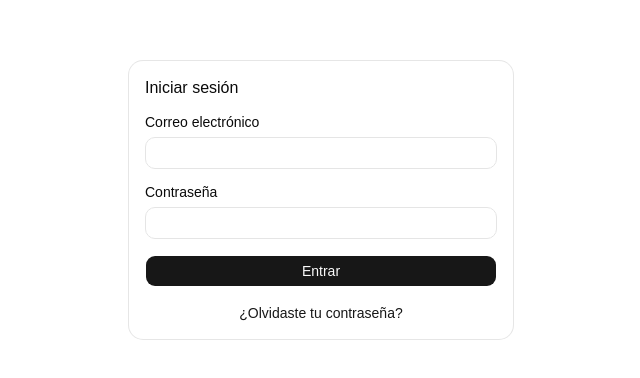
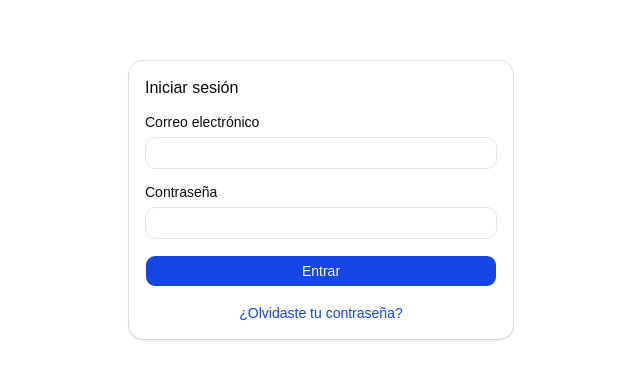
Before and after one commit to dpperalta/esavi-frontend, a React (Vite) app: page /login in a window 1280 px wide. Shown: the part 200-578 px from the top of the page, without its empty margins (319-959 px from the left). Built offline with nearby package versions, Linux system fonts and the light colour scheme; no server answers.

Commit message:
FIX: Colors and design and env

```diff
--- a/references/CONVENTIONS.md
+++ b/references/CONVENTIONS.md
@@ -256,6 +256,23 @@ Toda entidad tiene `appDetails`, así que **toda pantalla de detalle lleva `<Aud
 
 La sección activa se deriva de la ruta. No hay estado aparte que la duplique.
 
+### 10.6 Skills de diseño antes de generar interfaz
+
+**Norma vinculante para el agente, no sólo para el código.** Antes de escribir o modificar cualquier componente visual —una pantalla, un formulario, un diálogo, el layout— se cargan estas skills:
+
+| Skill | Cuándo |
+|---|---|
+| `ui-ux-pro-max` | Al diseñar la pantalla: composición, tipografía, color, patrones de interacción. Antes de escribir JSX. |
+| `ui-styling` | Al implementar con shadcn/ui + Tailwind — el stack decidido de este repositorio (`ARCHITECTURE.md` §2). |
+| `web-design-guidelines` | Al cerrar el componente, como revisión contra las Web Interface Guidelines antes de darlo por terminado — se suma al checklist de §14. |
+
+Condicionalmente, según lo que la pantalla exija:
+
+- **`frontend-design`** — cuando hace falta una decisión estética no cubierta por los tokens ya establecidos (una pantalla nueva de alta visibilidad, no un CRUD más sobre `<ResourceTable>`).
+- **`dataviz`** — cualquier gráfico, panel o visualización de datos. El hito 5 (`ARCHITECTURE.md` §12, "Panel y analítica") lo necesitará.
+
+**Esto no sustituye a `references/CONVENTIONS.md` ni a `ARCHITECTURE.md`.** Las skills informan composición y accesibilidad genéricas; las convenciones de este repositorio —tokens semánticos, cero color literal, i18n obligatorio, las primitivas de §10.4 escritas una sola vez— mandan cuando hay conflicto, igual que dicta la jerarquía de normas de §1.
+
 ---
 
 ## 11. Autorización en el cliente
@@ -307,6 +324,7 @@ npm run check            # build && lint && i18n:check && test
 
 ## 14. Checklist antes de cerrar
 
+- [ ] Se cargaron `ui-ux-pro-max`, `ui-styling` y `web-design-guidelines` antes de generar la interfaz (§10.6).
 - [ ] Los **seis artefactos** están, y las claves i18n en **los tres** idiomas.
 - [ ] El `minLevel` del `NavItem` y el `level` del `<RequireRole>` coinciden con `API-ROUTES.md`.
 - [ ] El código `ESAVI-*` aparece citado donde se consume el endpoint.
--- a/src/app/layout/Topbar.tsx
+++ b/src/app/layout/Topbar.tsx
@@ -3,6 +3,7 @@ import { useTranslation } from 'react-i18next';
 import { useNavigate } from 'react-router-dom';
 import { useCurrentUser, useLogout } from '@/features/auth/api';
 import { ChangePasswordDialog } from '@/features/auth/ChangePasswordDialog';
+import { Badge } from '@/shared/components/ui/badge';
 import { Button } from '@/shared/components/ui/button';
 import {
   DropdownMenu,
@@ -11,6 +12,7 @@ import {
   DropdownMenuTrigger,
 } from '@/shared/components/ui/dropdown-menu';
 import { SidebarTrigger } from '@/shared/components/ui/sidebar';
+import { getEffectiveRoleName } from '@/shared/config/roles';
 import { usePreferencesStore } from '@/shared/stores/preferencesStore';
 import type { Language, Theme } from '@/shared/stores/preferences.types';
 
@@ -72,7 +74,16 @@ export function Topbar() {
             ))}
           </DropdownMenuContent>
         </DropdownMenu>
-        {user && <span className="text-sm text-muted-foreground">{user.displayName}</span>}
+        {user &&
+          (() => {
+            const roleName = getEffectiveRoleName(user.roles);
+            return (
+              <span className="flex items-center gap-2 text-sm text-muted-foreground">
+                {user.displayName}
+                {roleName && <Badge>{roleName}</Badge>}
+              </span>
+            );
+          })()}
         <ChangePasswordDialog />
         <Button
           variant="ghost"
--- a/src/index.css
+++ b/src/index.css
@@ -58,6 +58,9 @@ body {
   --radius-4xl: calc(var(--radius) * 2.6);
 }
 
+/* Primary/accent/sidebar-* use Tailwind v4's blue-700/blue-100 (light) and blue-400/blue-950/
+   blue-300 (dark) oklch values (node_modules/tailwindcss/theme.css) — matches Mantis's default
+   Ant Design blue family. Everything else stays grayscale on purpose. */
 :root {
   --background: oklch(1 0 0);
   --foreground: oklch(0.145 0 0);
@@ -65,18 +68,18 @@ body {
   --card-foreground: oklch(0.145 0 0);
   --popover: oklch(1 0 0);
   --popover-foreground: oklch(0.145 0 0);
-  --primary: oklch(0.205 0 0);
+  --primary: oklch(48.8% 0.243 264.376);
   --primary-foreground: oklch(0.985 0 0);
   --secondary: oklch(0.97 0 0);
   --secondary-foreground: oklch(0.205 0 0);
   --muted: oklch(0.97 0 0);
   --muted-foreground: oklch(0.556 0 0);
-  --accent: oklch(0.97 0 0);
-  --accent-foreground: oklch(0.205 0 0);
+  --accent: oklch(93.2% 0.032 255.585);
+  --accent-foreground: oklch(48.8% 0.243 264.376);
   --destructive: oklch(0.577 0.245 27.325);
   --border: oklch(0.922 0 0);
   --input: oklch(0.922 0 0);
-  --ring: oklch(0.708 0 0);
+  --ring: oklch(48.8% 0.243 264.376);
   --chart-1: oklch(0.87 0 0);
   --chart-2: oklch(0.556 0 0);
   --chart-3: oklch(0.439 0 0);
@@ -85,12 +88,12 @@ body {
   --radius: 0.625rem;
   --sidebar: oklch(0.985 0 0);
   --sidebar-foreground: oklch(0.145 0 0);
-  --sidebar-primary: oklch(0.205 0 0);
+  --sidebar-primary: oklch(48.8% 0.243 264.376);
   --sidebar-primary-foreground: oklch(0.985 0 0);
-  --sidebar-accent: oklch(0.97 0 0);
-  --sidebar-accent-foreground: oklch(0.205 0 0);
+  --sidebar-accent: oklch(93.2% 0.032 255.585);
+  --sidebar-accent-foreground: oklch(48.8% 0.243 264.376);
   --sidebar-border: oklch(0.922 0 0);
-  --sidebar-ring: oklch(0.708 0 0);
+  --sidebar-ring: oklch(48.8% 0.243 264.376);
 }
 
 [data-theme='dark'] {
@@ -100,18 +103,18 @@ body {
   --card-foreground: oklch(0.985 0 0);
   --popover: oklch(0.205 0 0);
   --popover-foreground: oklch(0.985 0 0);
-  --primary: oklch(0.922 0 0);
+  --primary: oklch(70.7% 0.165 254.624);
   --primary-foreground: oklch(0.205 0 0);
   --secondary: oklch(0.269 0 0);
   --secondary-foreground: oklch(0.985 0 0);
   --muted: oklch(0.269 0 0);
   --muted-foreground: oklch(0.708 0 0);
-  --accent: oklch(0.269 0 0);
-  --accent-foreground: oklch(0.985 0 0);
+  --accent: oklch(28.2% 0.091 267.935);
+  --accent-foreground: oklch(80.9% 0.105 251.813);
   --destructive: oklch(0.704 0.191 22.216);
   --border: oklch(1 0 0 / 10%);
   --input: oklch(1 0 0 / 15%);
-  --ring: oklch(0.556 0 0);
+  --ring: oklch(70.7% 0.165 254.624);
   --chart-1: oklch(0.87 0 0);
   --chart-2: oklch(0.556 0 0);
   --chart-3: oklch(0.439 0 0);
@@ -119,12 +122,12 @@ body {
   --chart-5: oklch(0.269 0 0);
   --sidebar: oklch(0.205 0 0);
   --sidebar-foreground: oklch(0.985 0 0);
-  --sidebar-primary: oklch(0.488 0.243 264.376);
-  --sidebar-primary-foreground: oklch(0.985 0 0);
-  --sidebar-accent: oklch(0.269 0 0);
-  --sidebar-accent-foreground: oklch(0.985 0 0);
+  --sidebar-primary: oklch(70.7% 0.165 254.624);
+  --sidebar-primary-foreground: oklch(0.205 0 0);
+  --sidebar-accent: oklch(28.2% 0.091 267.935);
+  --sidebar-accent-foreground: oklch(80.9% 0.105 251.813);
   --sidebar-border: oklch(1 0 0 / 10%);
-  --sidebar-ring: oklch(0.556 0 0);
+  --sidebar-ring: oklch(70.7% 0.165 254.624);
 }
 
 @layer base {
--- a/src/shared/api/client.ts
+++ b/src/shared/api/client.ts
@@ -3,9 +3,13 @@ import { usePreferencesStore } from '@/shared/stores/preferencesStore';
 import { tokenStore } from './tokenStore';
 import { EsaviApiError, type ApiErrorEnvelope, type ApiSuccessEnvelope } from './types';
 
-// API-CONTRACT.md §1. No env var yet: the only target today is the local backend on 4500,
-// and CORS_ORIGINS already includes 5173 without touching anything (CLAUDE.md).
-const API_BASE_URL = 'http://localhost:4500/api';
+// API-CONTRACT.md §1. VITE_API_BASE_URL is required — see .env.example. CORS_ORIGINS on the
+// backend already includes 5173 without touching anything (CLAUDE.md).
+const API_BASE_URL = import.meta.env.VITE_API_BASE_URL;
+
+if (!API_BASE_URL) {
+  throw new Error('VITE_API_BASE_URL is not set — copy .env.example to .env.development');
+}
 
 // The access token lives in memory, not in persistent storage (ARCHITECTURE.md §11.1 —
 // phase 1). It's lost on reload; refreshAccessToken() repopulates it on the first refresh.
--- /dev/null
+++ b/src/shared/components/ui/badge.tsx
@@ -0,0 +1,45 @@
+import * as React from 'react';
+import { cva, type VariantProps } from 'class-variance-authority';
+import { Slot } from 'radix-ui';
+
+import { cn } from '@/shared/lib/utils';
+
+const badgeVariants = cva(
+  'group/badge inline-flex h-5 w-fit shrink-0 items-center justify-center gap-1 overflow-hidden rounded-4xl border border-transparent px-2 py-0.5 text-xs font-medium whitespace-nowrap transition-all focus-visible:border-ring focus-visible:ring-[3px] focus-visible:ring-ring/50 has-data-[icon=inline-end]:pr-1.5 has-data-[icon=inline-start]:pl-1.5 aria-invalid:border-destructive aria-invalid:ring-destructive/20 dark:aria-invalid:ring-destructive/40 [&>svg]:pointer-events-none [&>svg]:size-3!',
+  {
+    variants: {
+      variant: {
+        default: 'bg-primary text-primary-foreground [a]:hover:bg-primary/80',
+        secondary: 'bg-secondary text-secondary-foreground [a]:hover:bg-secondary/80',
+        destructive:
+          'bg-destructive/10 text-destructive focus-visible:ring-destructive/20 dark:bg-destructive/20 dark:focus-visible:ring-destructive/40 [a]:hover:bg-destructive/20',
+        outline: 'border-border text-foreground [a]:hover:bg-muted [a]:hover:text-muted-foreground',
+        ghost: 'hover:bg-muted hover:text-muted-foreground dark:hover:bg-muted/50',
+        link: 'text-primary underline-offset-4 hover:underline',
+      },
+    },
+    defaultVariants: {
+      variant: 'default',
+    },
+  },
+);
+
+function Badge({
+  className,
+  variant = 'default',
+  asChild = false,
+  ...props
+}: React.ComponentProps<'span'> & VariantProps<typeof badgeVariants> & { asChild?: boolean }) {
+  const Comp = asChild ? Slot.Root : 'span';
+
+  return (
+    <Comp
+      data-slot="badge"
+      data-variant={variant}
+      className={cn(badgeVariants({ variant }), className)}
+      {...props}
+    />
+  );
+}
+
+export { Badge, badgeVariants };
--- a/src/shared/components/ui/card.tsx
+++ b/src/shared/components/ui/card.tsx
@@ -12,7 +12,7 @@ function Card({
       data-slot="card"
       data-size={size}
       className={cn(
-        'group/card flex flex-col gap-(--card-spacing) overflow-hidden rounded-xl bg-card py-(--card-spacing) text-sm text-card-foreground ring-1 ring-foreground/10 [--card-spacing:--spacing(4)] has-data-[slot=card-footer]:pb-0 has-[>img:first-child]:pt-0 data-[size=sm]:[--card-spacing:--spacing(3)] data-[size=sm]:has-data-[slot=card-footer]:pb-0 *:[img:first-child]:rounded-t-xl *:[img:last-child]:rounded-b-xl',
+        'group/card flex flex-col gap-(--card-spacing) overflow-hidden rounded-xl bg-card py-(--card-spacing) text-sm text-card-foreground shadow-sm ring-1 ring-foreground/10 [--card-spacing:--spacing(4)] has-data-[slot=card-footer]:pb-0 has-[>img:first-child]:pt-0 data-[size=sm]:[--card-spacing:--spacing(3)] data-[size=sm]:has-data-[slot=card-footer]:pb-0 *:[img:first-child]:rounded-t-xl *:[img:last-child]:rounded-b-xl',
         className,
       )}
       {...props}
--- a/vite.config.ts
+++ b/vite.config.ts
@@ -17,5 +17,8 @@ export default defineConfig({
     globals: true,
     setupFiles: ['./src/test/setup.ts'],
     passWithNoTests: true,
+    env: {
+      VITE_API_BASE_URL: 'http://localhost:4500/api',
+    },
   },
 });
```
Also changed, not shown: src/vite-env.d.ts (added, +9 -0 lines), .claude/skills/esavi-frontend-conventions/SKILL.md, .claude/skills/spec-impl/SKILL.md, 1 other file (tests, documents, lock files or other folders).
